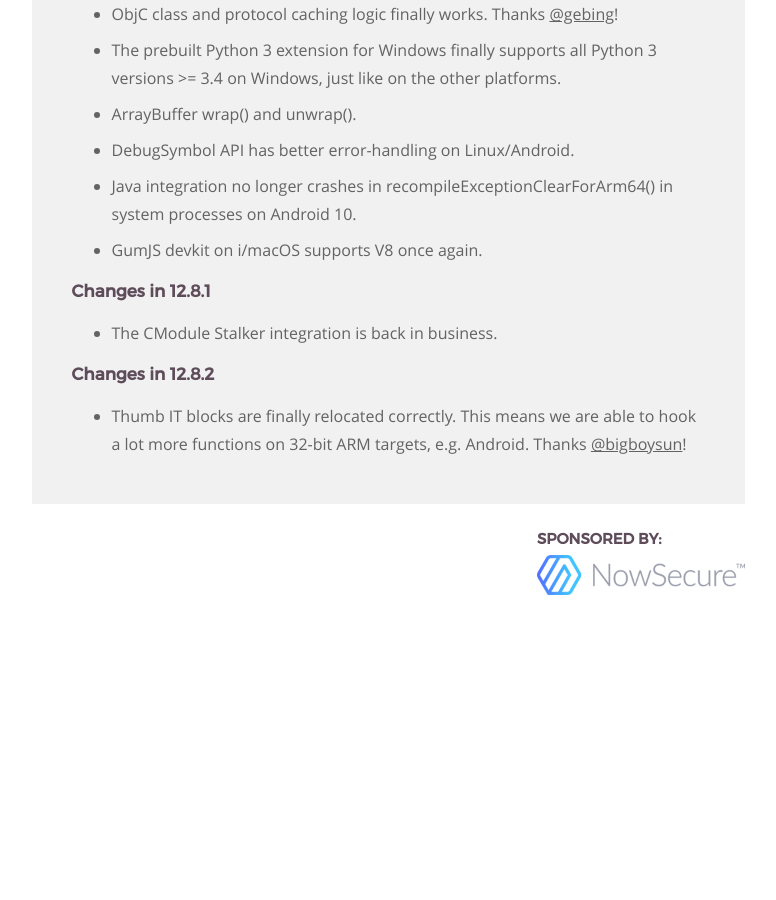
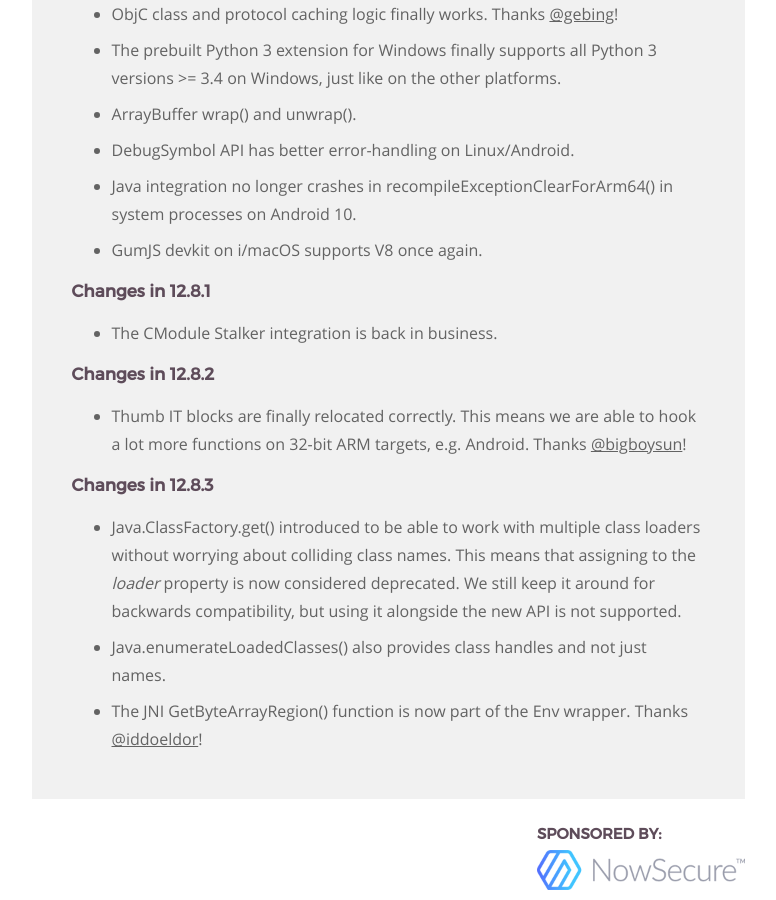
Before and after one commit to frida/frida-website, a Jekyll site: the page built from _posts/2019-12-18-frida-12-8-released.markdown, in a window 1280 px wide and 900 px high, scrolled down 4475 px. Shown: the whole window, without its empty margins (364-1140 px from the left). Built offline with Jekyll 4.4.1, drawn with Linux system fonts in a browser that asks for light colours; before the commit the page ends 5080 px from its top, so only the background shows below that.

Commit message:
Summarize changes in 12.8.3

```diff
--- a/_posts/2019-12-18-frida-12-8-released.markdown
+++ b/_posts/2019-12-18-frida-12-8-released.markdown
@@ -188,6 +188,17 @@ and helping shape the unwrap() feature.
   hook a lot more functions on 32-bit ARM targets, e.g. Android. Thanks
   [@bigboysun][]!
 
+### Changes in 12.8.3
+
+- Java.ClassFactory.get() introduced to be able to work with multiple class
+  loaders without worrying about colliding class names. This means that
+  assigning to the *loader* property is now considered deprecated. We still
+  keep it around for backwards compatibility, but using it alongside the new
+  API is not supported.
+- Java.enumerateLoadedClasses() also provides class handles and not just names.
+- The JNI GetByteArrayRegion() function is now part of the Env wrapper. Thanks
+  [@iddoeldor][]!
+
 
 [Stalker]: /docs/javascript-api/#stalker
 [started]: /news/2017/08/25/frida-10-5-released/
@@ -199,3 +210,4 @@ and helping shape the unwrap() feature.
 [@CodeColorist]: https://twitter.com/CodeColorist
 [@gebing]: https://github.com/gebing
 [@bigboysun]: https://github.com/bigboysun
+[@iddoeldor]: https://github.com/iddoeldor
```
